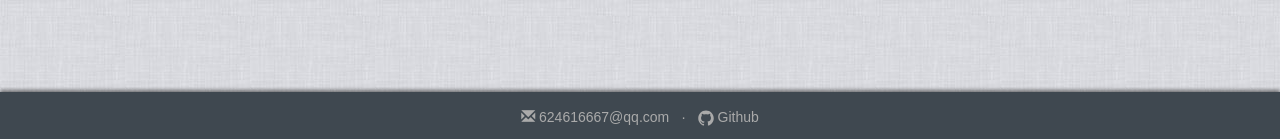
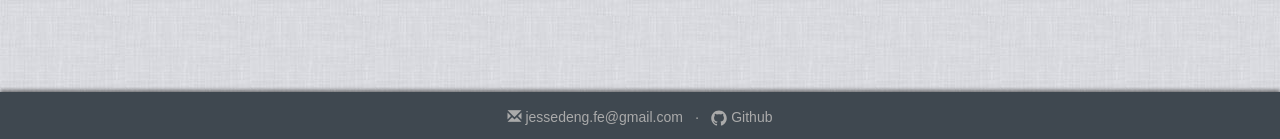
Before and after one commit to ADengrc/dengrc.github.io, a Jekyll site: the page built from index.md, in a window 1280 px wide. Shown: the part 758-897 px from the top of the page. Built offline with Jekyll 4.4.1, drawn with Linux system fonts in a browser that asks for light colours; our own code applies the rules of GitHub Pages for plain Markdown files; some of the changed lines change nothing that is shown.

Commit message:
changes config

```diff
--- a/_config.yml
+++ b/_config.yml
@@ -1,15 +1,12 @@
     # Site settings
 title: Dengrc的博客
-email: 624616667@qq.com
+email: jessedeng.fe@gmail.com
 description: Dengrc的博客，专注前端开发
 
 url: "http://dengrc.com"
 github_username: Jesse-Deng
 permalink: /:year/:month/:day/:title/
-# this is the url root of the view source link on the footer page.
-viewsourceroot: https://github.com/Dengrc0-0/Dengrc0-0.github.io/blob/master/
-# this is the url root of the create page link on the footer page.
-newsourceroot: https://github.com/Dengrc0-0/Dengrc0-0.github.io/new/master
+
 markdown: kramdown
 
 keywords: Dengrc 前端开发 JavaScript
```
